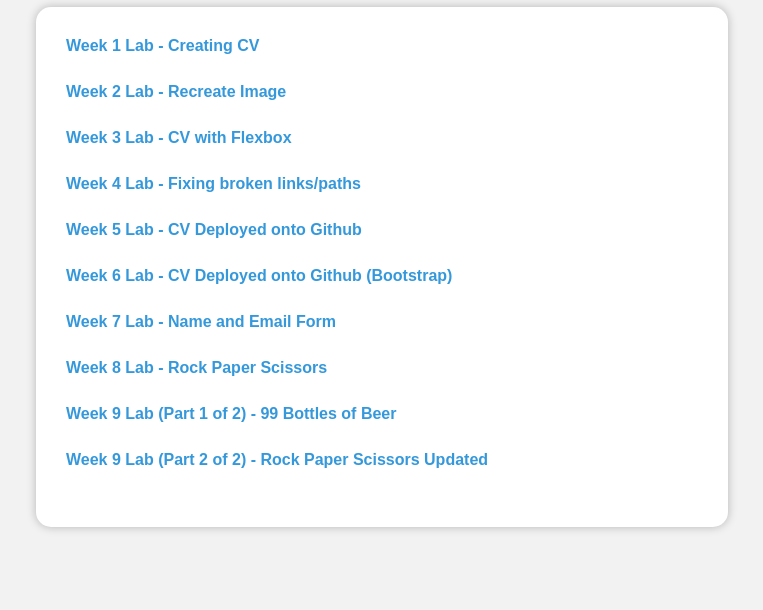
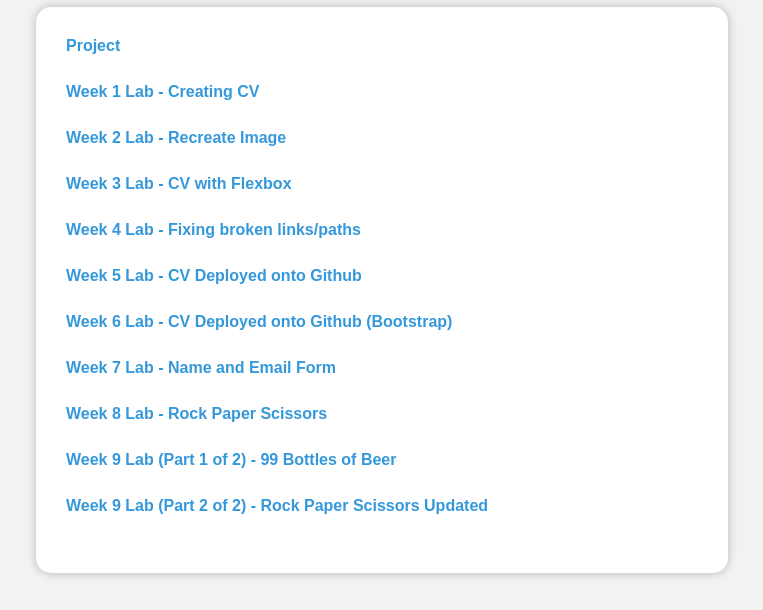
Before and after one commit to deannci/deannci.github.io, a plain HTML site: page index.html in a window 1280 px wide. Shown: the part 190-800 px from the top of the page, without its empty margins (258-1021 px from the left). Drawn offline with Linux system fonts and the light colour scheme.

Commit message:
Update index.html

```diff
--- a/index.html
+++ b/index.html
@@ -10,6 +10,8 @@
 	<h1>Name: Dean Francis</h1>
 	<h1>Student Number: 22212761</h1>
 	<div id="header">
+			<div class="link"><a href="Project/CV.html">Project</a></div>
+			<br/>
 			<div class="link"><a href="Week 1/CV.html">Week 1 Lab - Creating CV</a></div>
 			<br/>
 			<div class="link"><a href="Week 2/week2lab.html">Week 2 Lab - Recreate Image</a></div>
```
